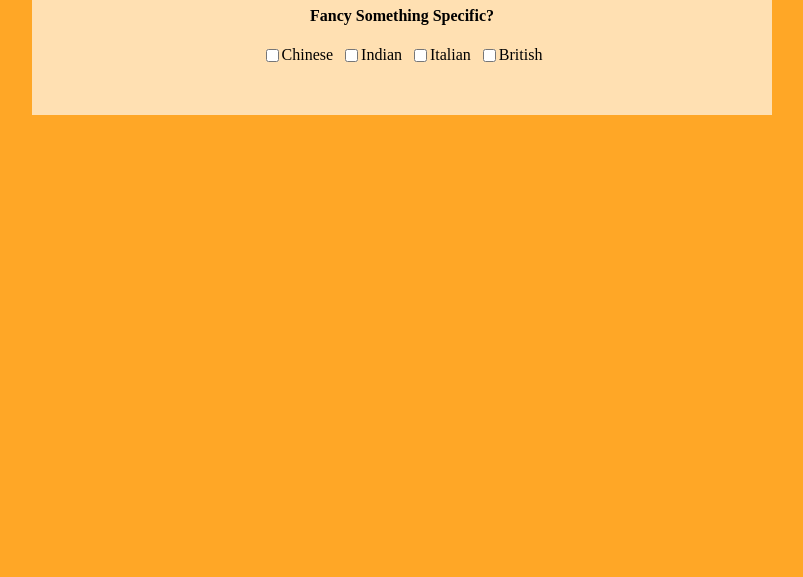
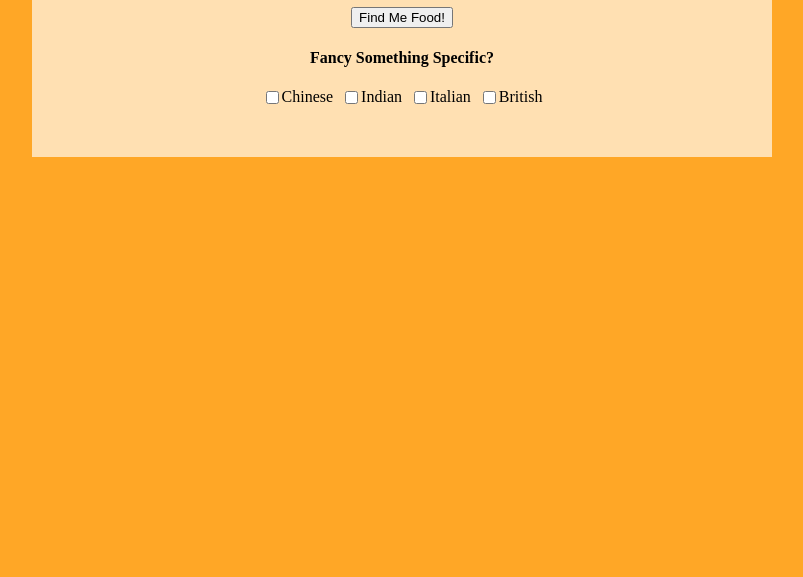
Before and after one commit to JamDevCore/find-me-food, a website: page src/index.html in a window 1280 px wide. Shown: the part 223-800 px from the top of the page, without its empty margins (238-1041 px from the left). Drawn offline with Linux system fonts and the light colour scheme.

Commit message:
Added find me food button

```diff
--- a/src/index.css
+++ b/src/index.css
@@ -16,7 +16,10 @@ body {
   width:50%;
   margin: 100px auto;
 }
-
+.buttonDiv {
+  display: flex;
+  justify-content:center
+}
 .alignCenter {
   display: flex;
   justify-content:center
--- a/src/index.html
+++ b/src/index.html
@@ -14,6 +14,9 @@
       </div>
 
       <form class="checkBoxesForm">
+        <div class="buttonDiv">
+          <button type="button" class="button" value="Find Me Food!">Find Me Food!</button>
+        </div>
         <h4 class="text-center">Fancy Something Specific?</h4>
         <div class="alignCenter">
         <input type="checkbox" class="cuisineCheckbox" id="chinese" value="chinese">Chinese</input>
```
